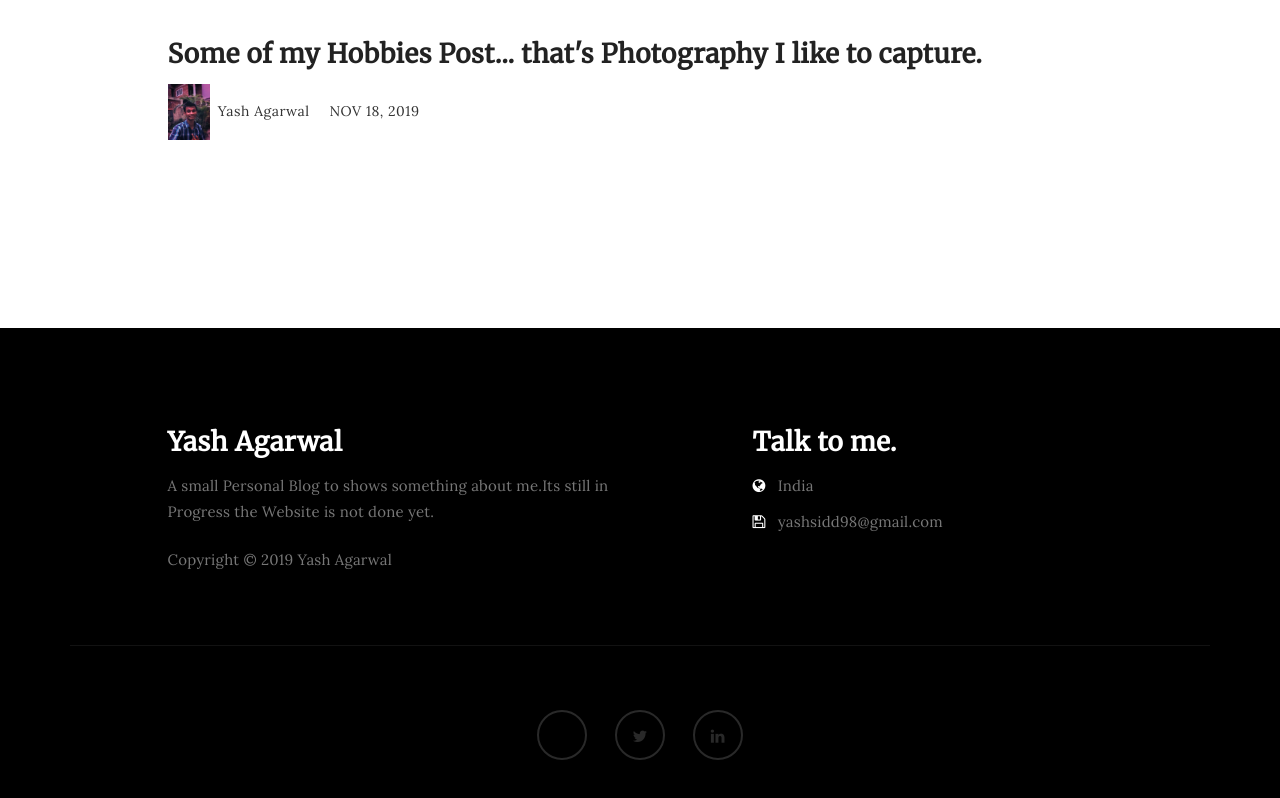
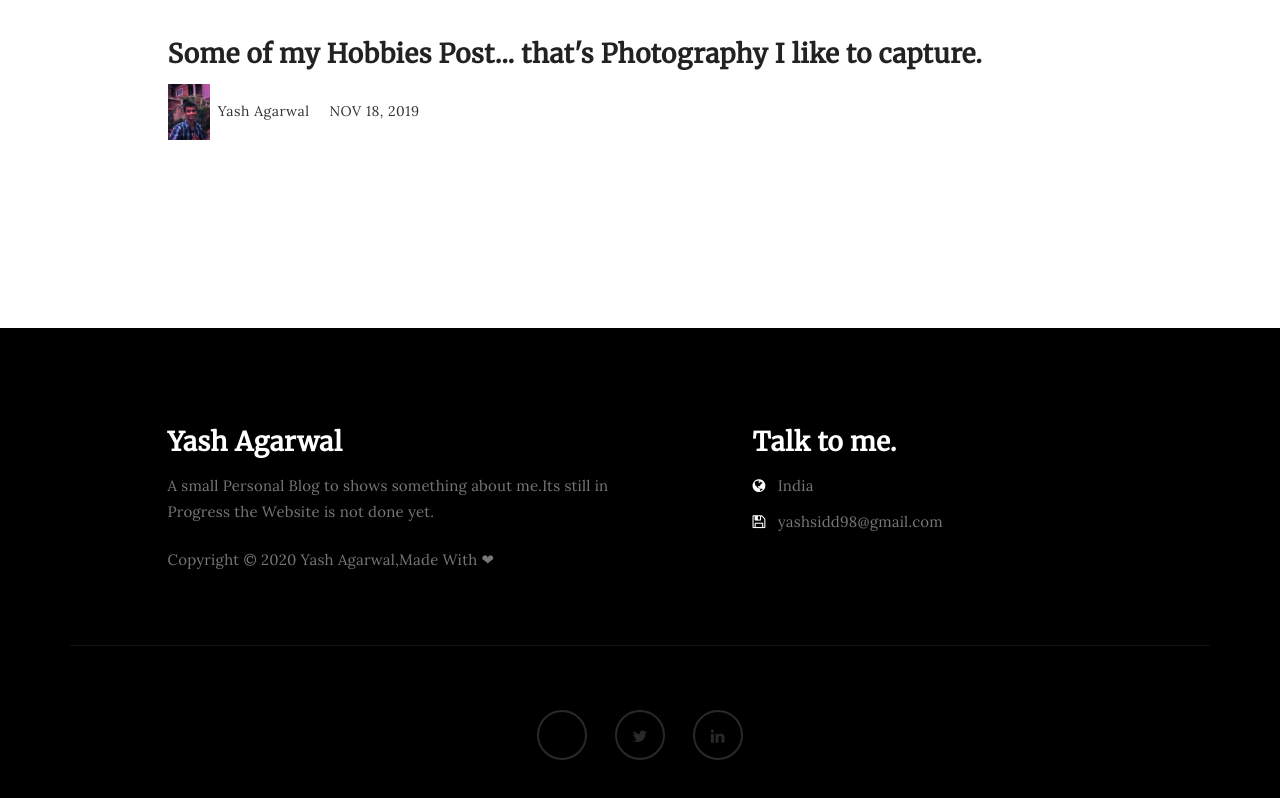
Before and after one commit to YashAgarwalDev/Temp-Webpage, a plain HTML site: page index.html in a window 1280 px wide. Shown: the part 3754-4552 px from the top of the page. Drawn offline with Linux system fonts and the light colour scheme; animation ran at ten frames a second.

Commit message:
Tags Updated

```diff
--- a/index.html
+++ b/index.html
@@ -154,7 +154,7 @@
                     <h3>Yash Agarwal</h3>
                     <p>A small Personal Blog to shows something about me.Its still in Progress the Website is not done yet.</p>
                     <div class="footer-copyright">
-                         <p>Copyright &copy; 2019 Yash Agarwal</p>
+                      <p>Copyright &copy; 2020 Yash Agarwal,Made With ❤</p>
                     </div>
                </div>
 
```
